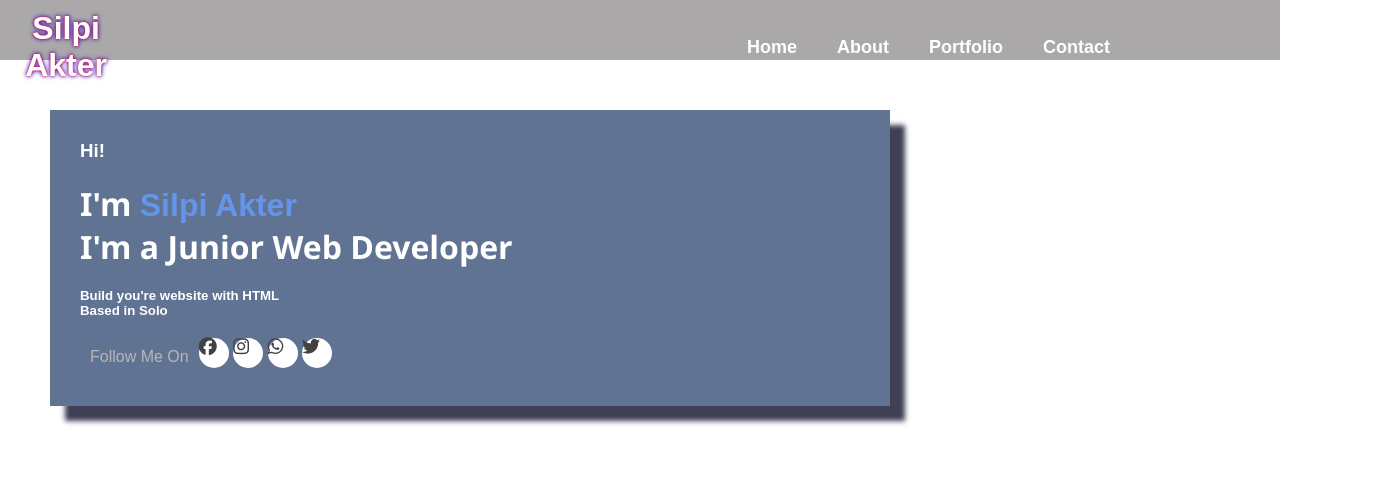
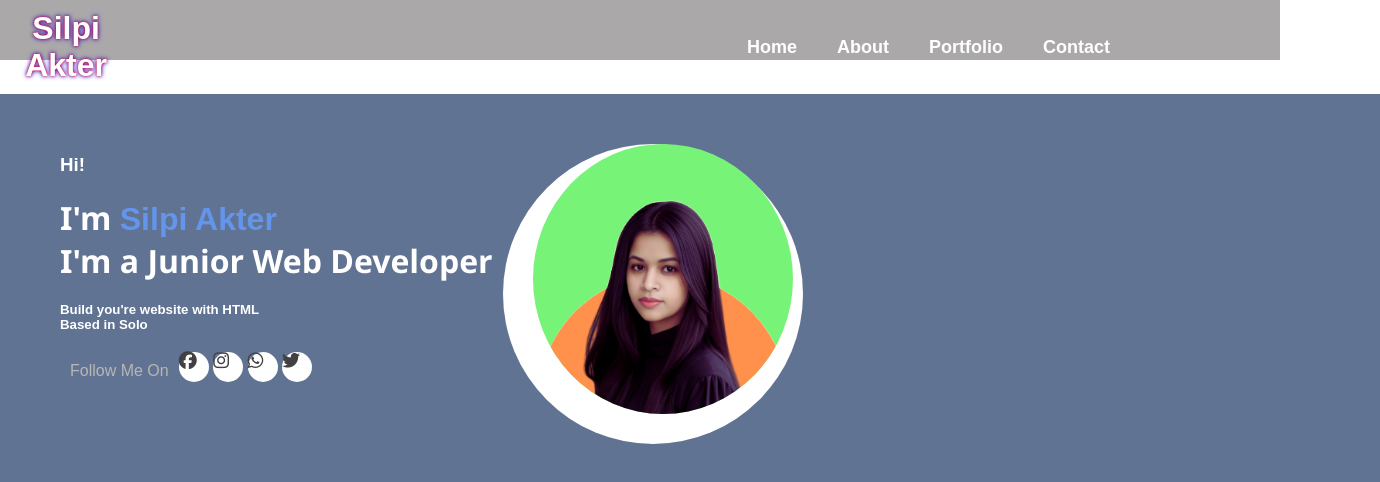
Before and after one commit to silpiAkter/my-first-repo, a plain HTML site: page index.html in a window 1280 px wide. Shown: the whole page, 1380 px wide, since content can reach past the window. Drawn offline with Linux system fonts and the light colour scheme.

Commit message:
added image

```diff
--- a/index.html
+++ b/index.html
@@ -21,6 +21,7 @@
             </ul>
         </nav>
     </div>
+    <div>
         <div class="container">
             <div>
                 <h3 class="text-style">Hi!</h3>
@@ -36,7 +37,12 @@
                     </a>
                 </div>
             </div>
-        <div></div>
+            <div>
+                <div class="img-back">
+                    <img src="images/Web Deginer.png" alt="">
+                </div>
+            </div>
+        </div>
     </div>
 </body>
 </html>
--- a/style/style.css
+++ b/style/style.css
@@ -46,12 +46,15 @@ nav ul li a:hover{
     text-shadow: 0 0 3px #ff0000, 0 0 5px #0000ff;
 }
 .container{
-    width: 800px;
-    height: auto;
+    display: flex;
+    justify-content: first baseline;
+    align-items: self-start;
+    width: 100%;
+    height: 100vh;
     background-color: rgb(97, 115, 147);
     box-shadow: 15px 15px 5px #3f3f55;
-    margin: 50px;
-    padding: 20px;
+    padding: 50px;
+
 }
 .text-style{
     color: #fff;
@@ -87,3 +90,22 @@ p{
     font-size: large;
     font-weight: 600;
 }
+.img-back{
+    background-color: #fff;
+    width: 300px;
+    height: 300px;
+    border-radius: 50%;
+
+}
+img{
+    border-radius: 50%;
+    width: 260px;
+    height: 220px;
+    display: flex;
+    justify-content: bottom;
+    align-items: center;
+    padding-top: 50px;
+    background-image: radial-gradient(rgb(241, 136, 136), rgb(248, 248, 138) 10%, rgb(119, 243, 119) 10%);
+    background-repeat: no-repeat;
+    margin-left: 30px;
+}
```
Also changed, not shown: images/Web Deginer.png (added). Lines whose indentation alone changed are shown as unchanged.
